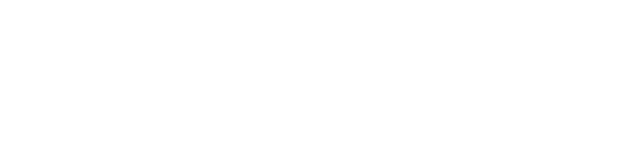
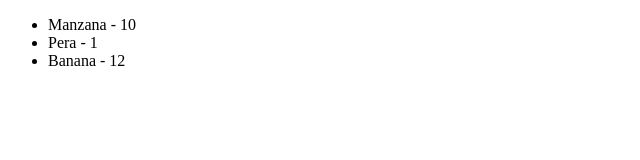
Before and after one commit to manuelalvarezco/Curso-Vue.js-Bucles, a plain HTML site: page index.html in a window 1280 px wide. Shown: the whole page, without its empty margins (0-640 px from the left). Drawn offline with nearby package versions, Linux system fonts and the light colour scheme.

Commit message:
Se muestra un objeto con el ciclo v-for

```diff
--- a/index.html
+++ b/index.html
@@ -12,7 +12,9 @@
 
 
     <div id="app">
-
+        <ul>
+            <li v-for="fruta of frutas">{{fruta.nombre}} - {{fruta.cantidad}}</li>
+        </ul>
 
     </div>
 
--- a/index.js
+++ b/index.js
@@ -1,6 +1,10 @@
 const app = new Vue({
     el: '#app',
     data: {
-
+        frutas: [
+            { nombre: 'Manzana', cantidad: 10 },
+            { nombre: 'Pera', cantidad: 1 },
+            { nombre: 'Banana', cantidad: 12 },
+        ]
     }
 })
```
